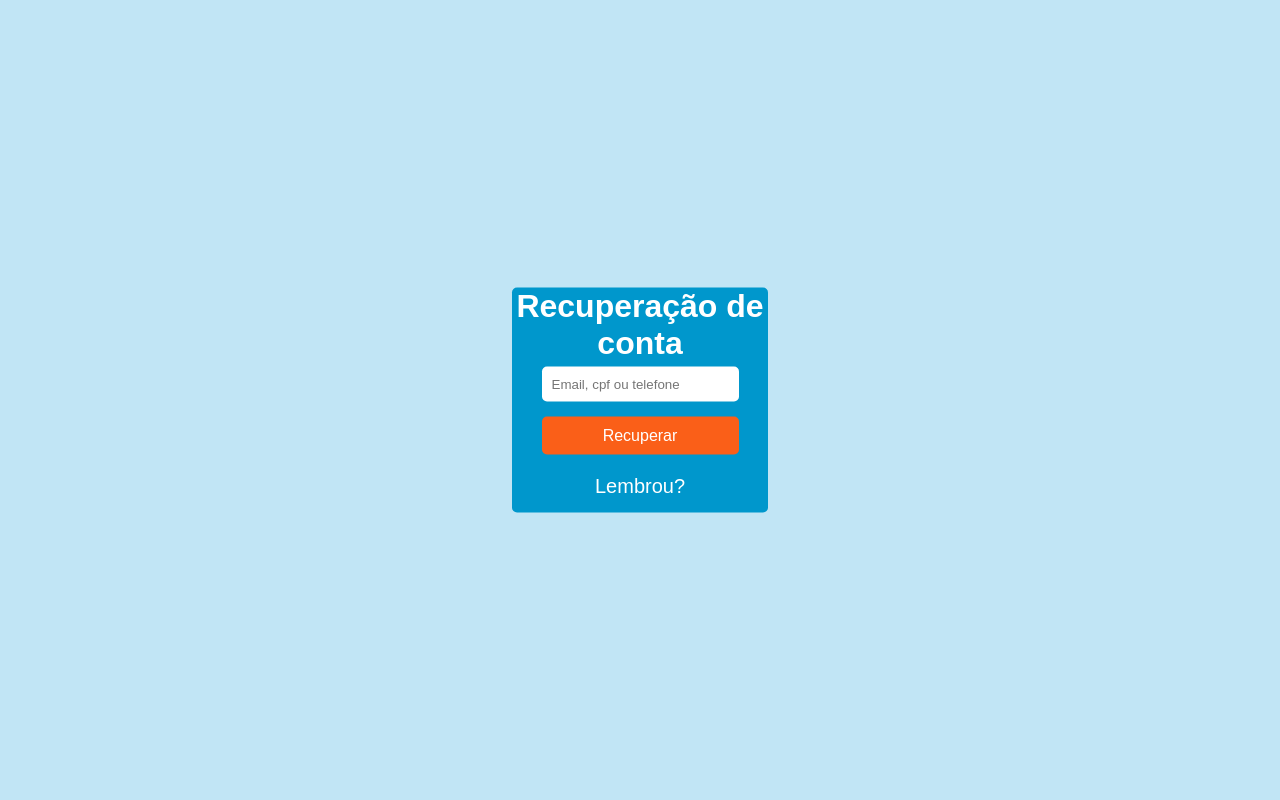
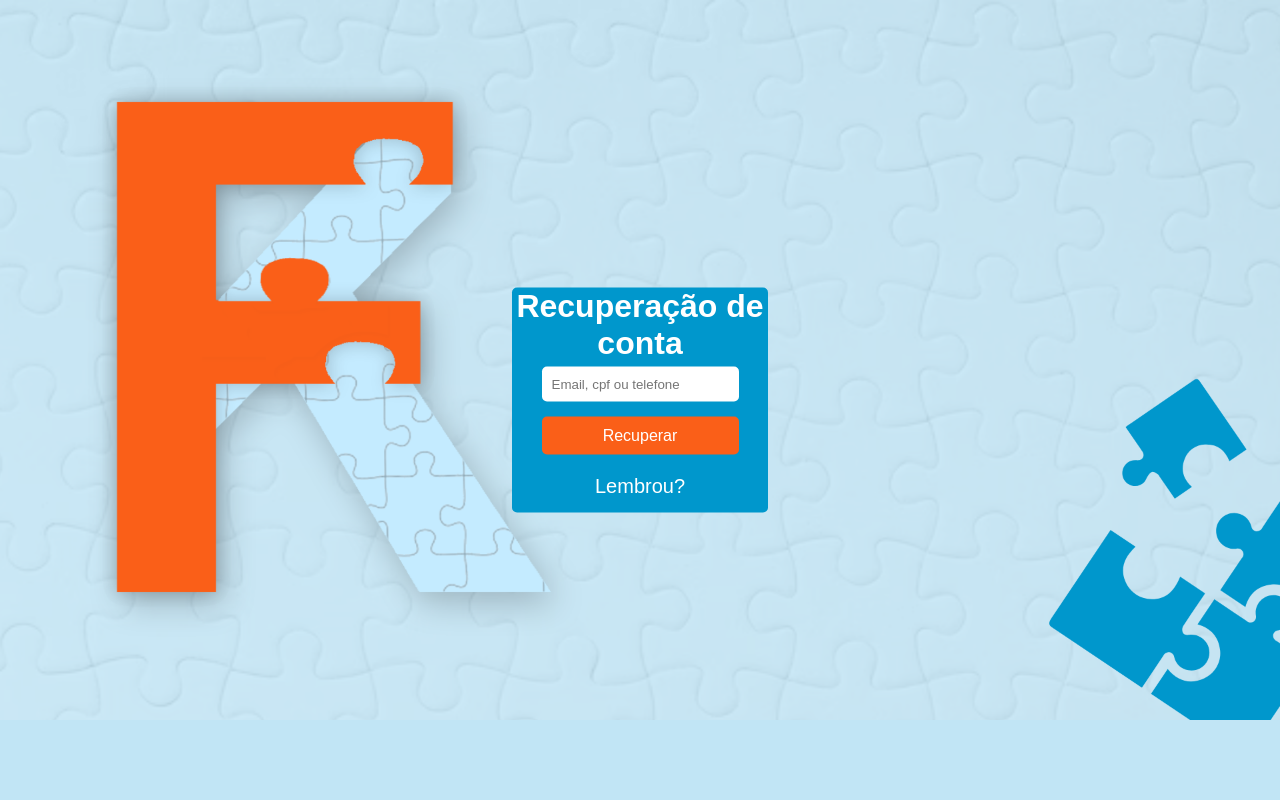
Before and after one commit to Fonoteka/FonotekaSite, a PHP site: page /Tcc/pages/esqSenha.php in a window 1280 px wide. Run offline with PHP 8.4, Linux system fonts and the light colour scheme; some libraries are stand-ins or nearby versions; some web fonts are replaced.

Commit message:
update `esqSenha.css` file

```diff
--- a/pages/esqSenha.php
+++ b/pages/esqSenha.php
@@ -21,7 +21,7 @@ $mail = new PHPMailer(true);
     <title>Esqueceu a senha</title>
 </head>
 
-<body>
+<body class="esqSenha_body">
     <main class="cont_form">
         <h1>Recuperação de conta</h1>
         <form class="form_recuperar" method="POST">
--- a/styles/esqSenha.css
+++ b/styles/esqSenha.css
@@ -1,3 +1,9 @@
+.esqSenha_body{
+  background-image: url("../assets/Carrossel.png");
+  background-repeat: no-repeat;
+  background-size: 100vw;
+}
+
 .cont_form {
   display: flex;
   flex-direction: column;
```
